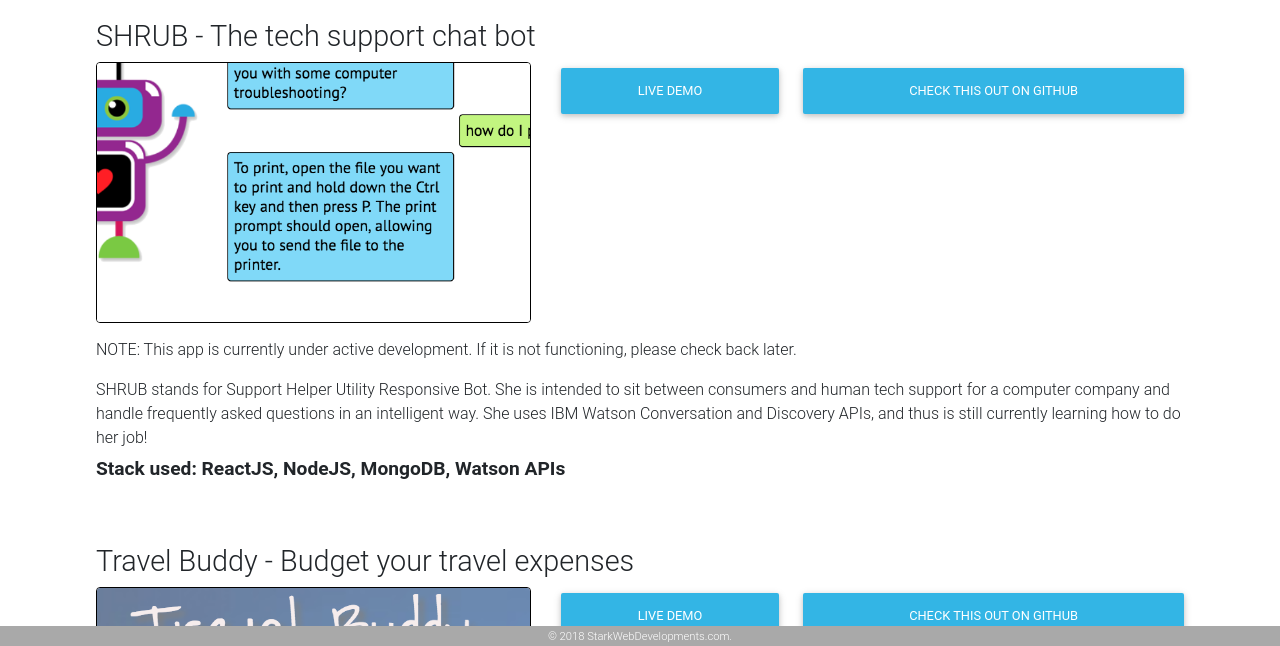
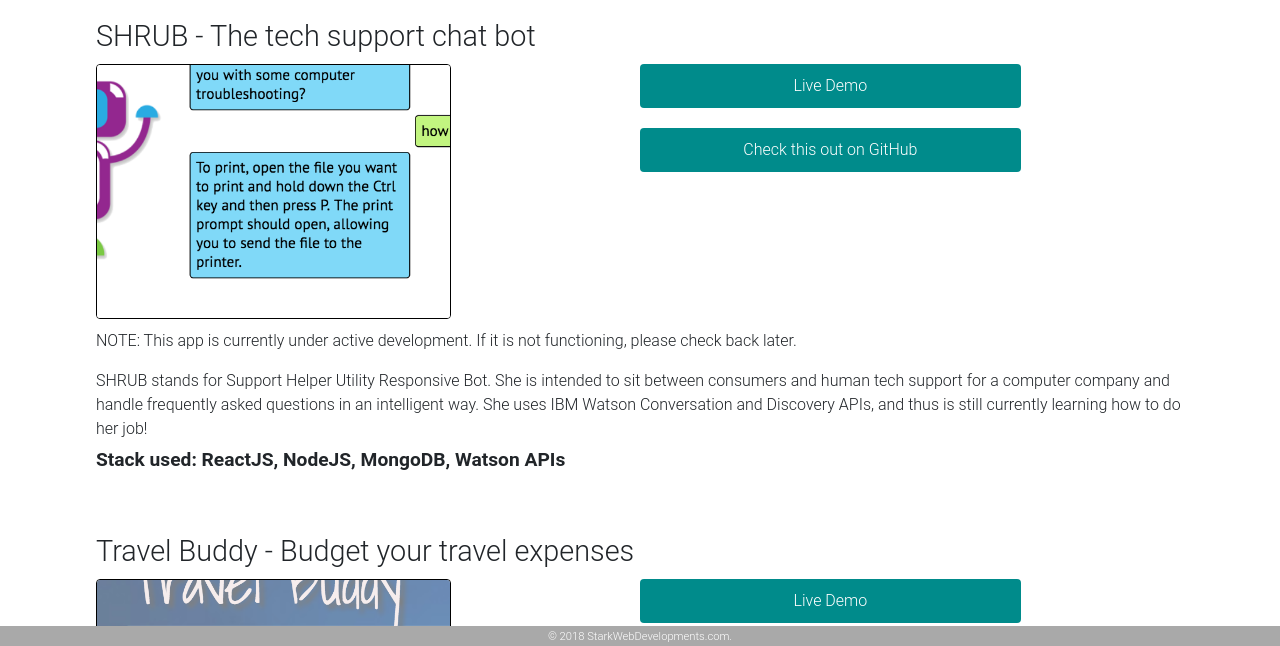
Before and after one commit to tardisdriver/stark-portfolio, a plain HTML site: page projects.html in a window 1280 px wide. Shown: the part 139-785 px from the top of the page. Drawn offline with Linux system fonts and the light colour scheme; a web font is replaced by a local one.

Commit message:
css and animation improvements

```diff
--- a/css/global.css
+++ b/css/global.css
@@ -1,6 +1,14 @@
 * {
   box-sizing: border-box;
   margin: 0;
+}
+
+a:hover {
+  cursor: pointer;
+}
+
+.link:hover {
+  cursor: pointer;
 }
 
 header {
--- a/css/projects.css
+++ b/css/projects.css
@@ -5,16 +5,27 @@
   margin-right: auto;
 }
 
+#project-list a:visited {
+  text-decoration: none;
+  color: white;
+}
+
+#project-list a:hover {
+  cursor: pointer;
+  color: white;
+}
+
 #project h2 {
   font-size: 1.1em;
 }
 
 .thumbnail {
-  width: 40%;
-  height: 40%;
+  width: 100%;
+  height: 100%;
   border: 1px solid black;
   border-radius: 4px;
   margin-bottom: 10px;
+  cursor: pointer;
 }
 
 .stack {
@@ -24,19 +35,22 @@
 }
 
 #github-btn {
-  margin-left: 20px;
-  margin-bottom: 10px;
-  z-index: -1;
+  margin: 10px 0 10px 6%;
 }
 
-.live-demo {
-  margin-left: 30px;
-  width: 40%;
-  margin-top: 0;
+.proj-button {
+  display: block;
+  background-color: darkcyan;
+  color: white;
+  text-align: center;
+  border-radius: 4px;
+  padding: 10px;
 }
 
 #demo-btn {
   z-index: -2;
+  width: 40%;
+  margin: 10px 0 10px 33%;
 }
 
 .description {
@@ -59,19 +73,27 @@
   }
 
   .description {
+    margin-top: 18%;
+    display: block;
     font-size: 1em;
+    clear: both;
+  }
+  .thumbnail {
+    width: 355px;
+    height: 255px;
+    float: left;
+    object-fit: cover;
   }
 
   #github-btn {
-    margin-left: 25%;
+    margin-left: 50%;
     width: 35%;
     position: absolute;
   }
 
-  .live-demo {
-    margin-left: 30px;
-    margin-top: 6px;
-    position: absolute;
-    width: 20%;
+  #demo-btn {
+    float: clear;
+    width: 35%;
+    margin-left: 50%;
   }
 }
--- a/js/script.js
+++ b/js/script.js
@@ -10,14 +10,14 @@ $("#hello").one(
 $("#imma").one(
   "webkitAnimationEnd mozAnimationEnd MSAnimationEnd oanimationend animationend",
   function() {
-    $("#projects").addClass("animated pulse");
+    $("#projects").addClass("animated fadeIn");
   }
 );
 
 $("#projects").one(
   "webkitAnimationEnd mozAnimationEnd MSAnimationEnd oanimationend animationend",
   function() {
-    $("#about").addClass("animated pulse");
+    $("#about").addClass("animated fadeIn");
   }
 );
 
@@ -28,11 +28,3 @@ $("#hexagon").mouseenter(function() {
 $("#hexagon").mouseout(function() {
   $("#hexagon").removeClass("animated pulse");
 });
-
-$(".thumbnail").mouseenter(function() {
-  $(this).addClass("animated flash");
-});
-
-$(".thumbnail").mouseout(function() {
-  $(this).removeClass("animated flash");
-});
--- a/projects.html
+++ b/projects.html
@@ -39,8 +39,8 @@
                 <div>
                     <img class="thumbnail" src="images/shrub-cap.png" alt="SHRUB Project Thumbnail" onClick="location.href='https://shrub.netlify.com';"
                     />
-                    <a href="https://shrub.netlify.com" id="demo-btn" class="btn btn-info live-demo" target="_blank">Live Demo</a>
-                    <a href='https://github.com/tardisdriver/cust-support-ai-chat-FE' id="github-btn" class="btn btn-info" target="_blank">Check this out on GitHub</a>
+                    <a href='https://shrub.netlify.com' id='demo-btn' class='proj-button' target='_blank'>Live Demo</a>
+                    <a href='https://github.com/tardisdriver/cust-support-ai-chat-FE' id='github-btn' class='proj-button' target="_blank">Check this out on GitHub</a>
                 </div>
                 <div class="description">
                     <p>NOTE: This app is currently under active development. If it is not functioning, please check back later.</p>
@@ -59,8 +59,8 @@
                 <div>
                     <img class="thumbnail" src="images/travel-cap.png" alt="Travel Buddy Project Thumbnail" onClick="location.href='https://app-travel-buddy.herokuapp.com/';"
                     />
-                    <a href="https://app-travel-buddy.herokuapp.com/" id="demo-btn" target="_blank" class="btn btn-info live-demo">Live Demo</a>
-                    <a href="https://github.com/tardisdriver/travel_capstone" id="github-btn" class="btn btn-info" target="_blank">Check this out on GitHub</a>
+                    <a href="https://app-travel-buddy.herokuapp.com/" id="demo-btn" class='proj-button' target="_blank">Live Demo</a>
+                    <a href="https://github.com/tardisdriver/travel_capstone" id="github-btn" class="proj-button" target="_blank">Check this out on GitHub</a>
                 </div>
                 <div class="description">
                     <span>Travel Buddy easily stores your travel budget information locally through your browser, or if you'd like
@@ -76,8 +76,8 @@
                 <div>
                     <img class="thumbnail" src="images/beer-cap.png" alt="Dinner and a Beer Project Thumbnail" onClick="location.href='http://dinner-and-a-beer.netlify.com/';"
                     />
-                    <a href="http://dinner-and-a-beer.netlify.com/" id="demo-btn" target="_blank" class="btn btn-info live-demo">Live Demo</a>
-                    <a href="https://github.com/tardisdriver/dinner_and_a_beer" id="github-btn" class="btn btn-info" target="_blank">Check this out on GitHub</a>
+                    <a href="http://dinner-and-a-beer.netlify.com/" id="demo-btn" id="demo-btn" class='proj-button' target="_blank">Live Demo</a>
+                    <a href="https://github.com/tardisdriver/dinner_and_a_beer" id="github-btn" class="proj-button" target="_blank">Check this out on GitHub</a>
                 </div>
                 <div class="description">
                     <span>Dinner and a Beer allows the user to select which protein/entree type they'd like, and the app will suggest
```
Also changed, not shown: css/about.css (+15 -3 lines), index.html (+2 -2 lines).
